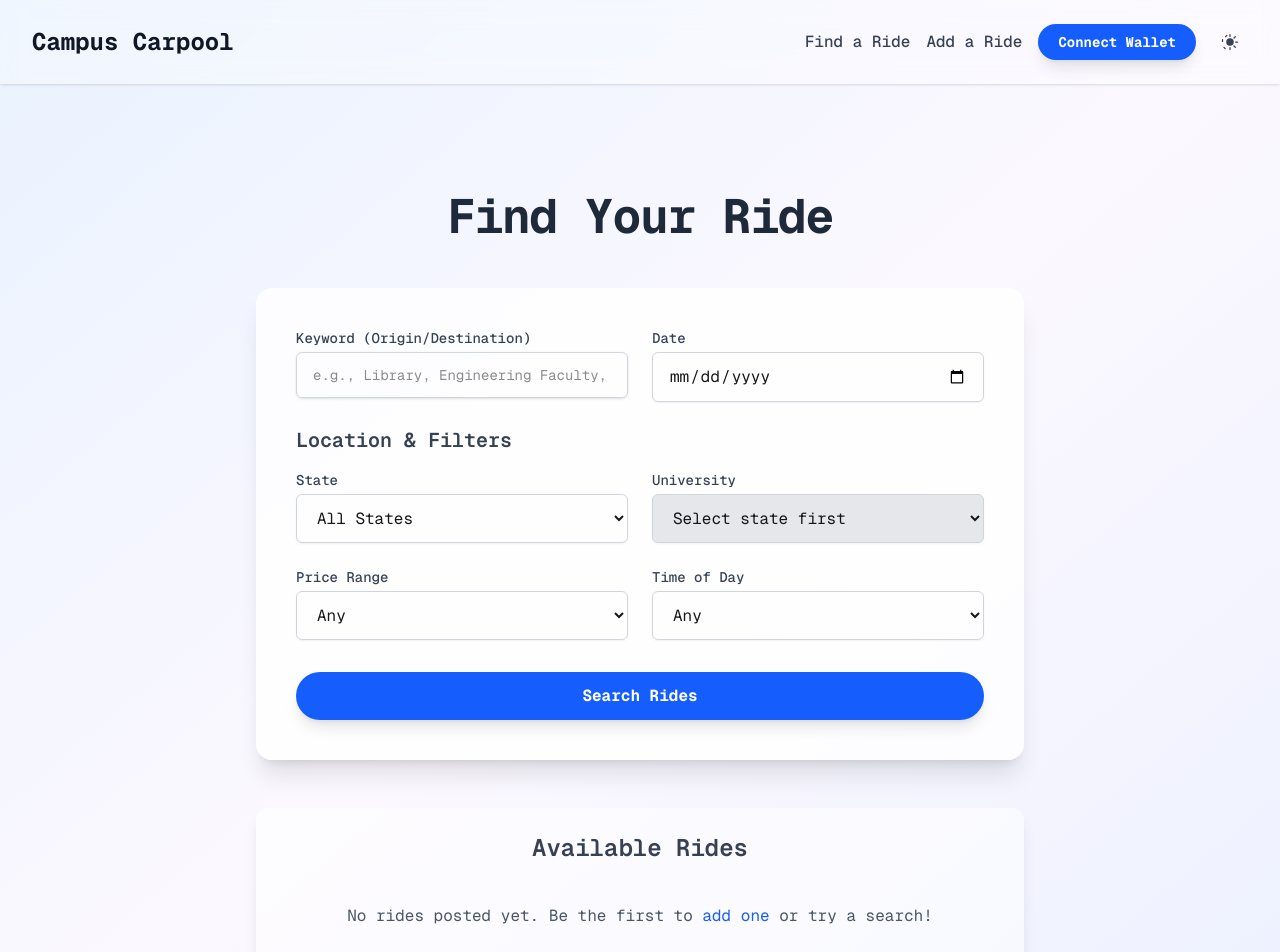
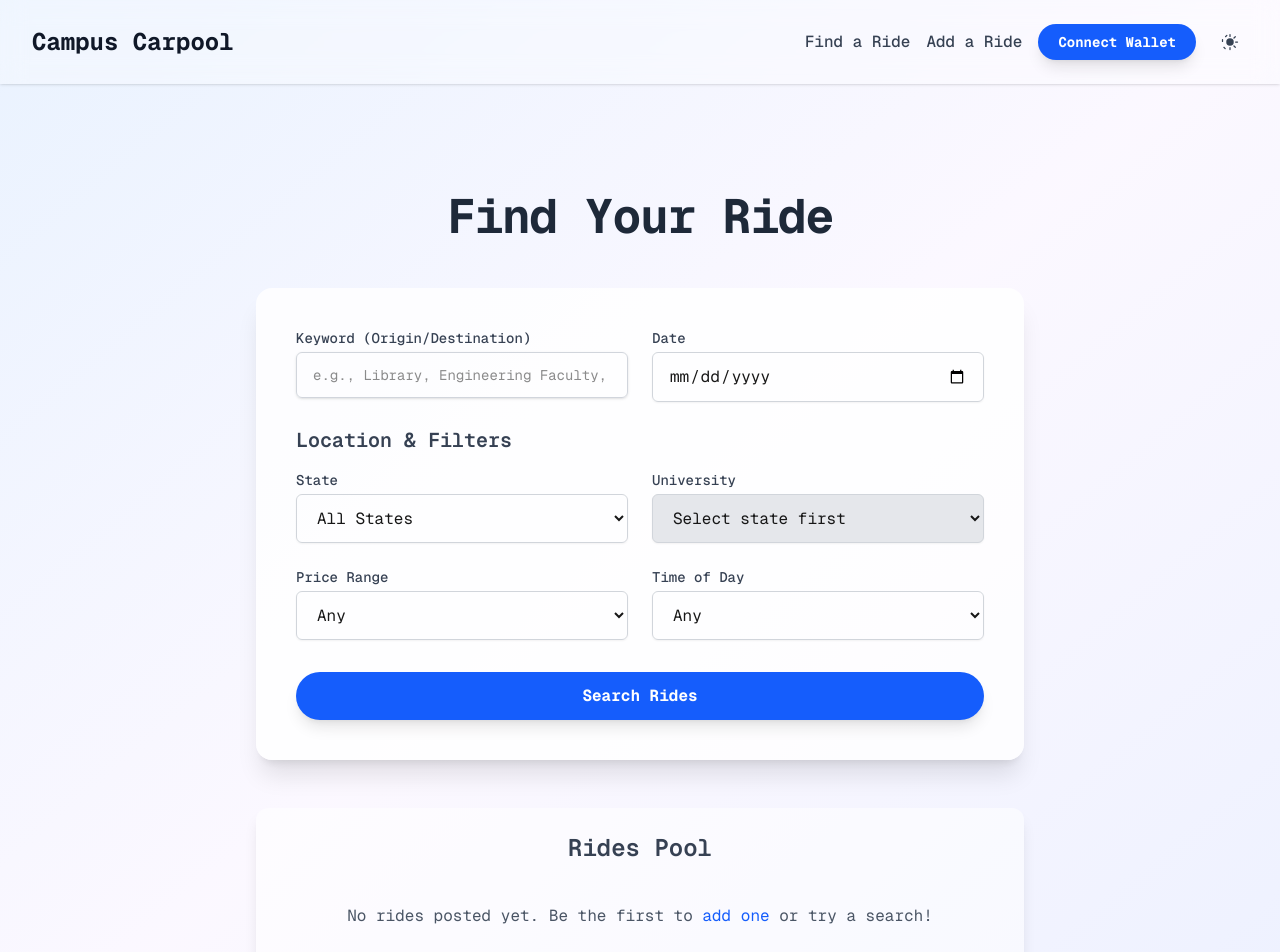
Before and after one commit to Psjee04/M_Hack, a Next.js app: page /search-ride in a window 1280 px wide. Shown: the top 952 px of the page. Built offline with nearby package versions, Linux system fonts and the light colour scheme.

Commit message:
Your update message

```diff
--- a/src/pages/search-ride.js
+++ b/src/pages/search-ride.js
@@ -211,7 +211,7 @@ export default function SearchRidePage() {
           </form>
 
           <div className="bg-white/50 dark:bg-gray-800/50 backdrop-blur-sm p-6 rounded-xl shadow-lg">
-            <h2 className="text-2xl font-semibold text-gray-700 dark:text-gray-200 mb-6 text-center">Available Rides</h2>
+            <h2 className="text-2xl font-semibold text-gray-700 dark:text-gray-200 mb-6 text-center">Rides Pool</h2>
             {searchPerformed && filteredRides.length === 0 && (
               <p className="text-gray-600 dark:text-gray-400 text-center py-4">No rides found matching your criteria.</p>
             )}
```
